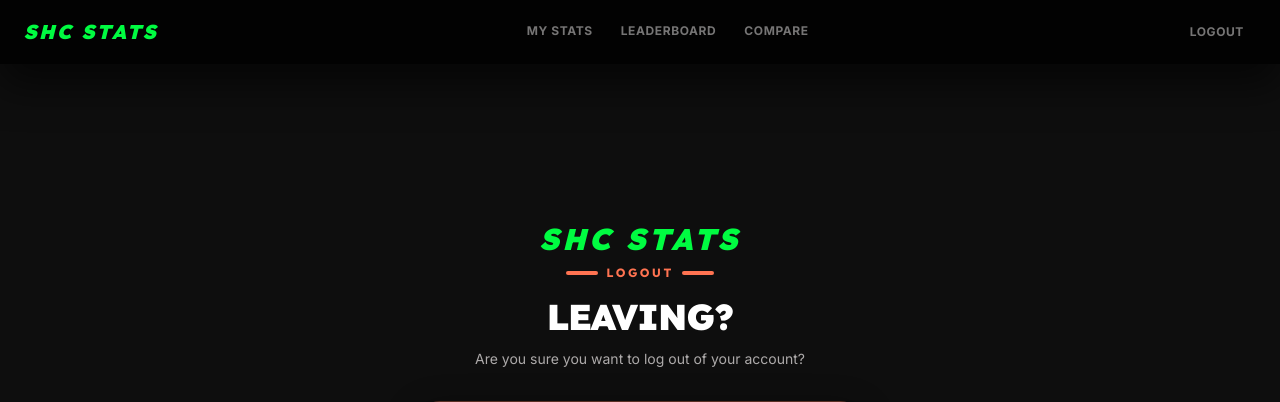
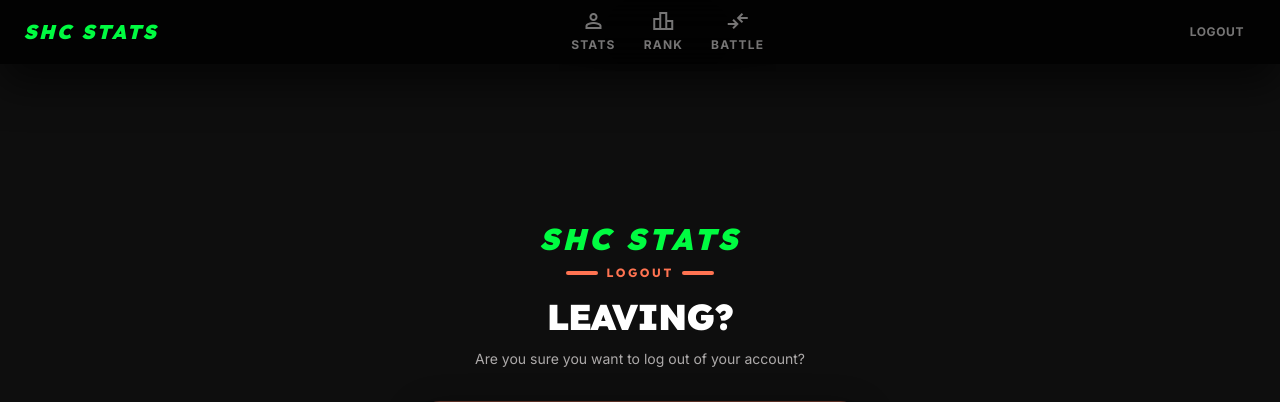
Before and after one commit to SurajNeralla/shc-stats, a Flask app: page /logout in a window 1280 px wide. Shown: the top 402 px of the page. Run offline with Flask 3, Linux system fonts and the light colour scheme; the visitor is signed in with stand-in values (Sample User, id 1); some libraries are stand-ins or nearby versions.

Commit message:
UI: Mobile navigation icons-only fix

```diff
--- a/app.py
+++ b/app.py
@@ -145,13 +145,35 @@ def dashboard():
         if next_wkt_milestone - wickets <= 2 and wickets > 0:
             milestones.append({'name': p['name'], 'type': 'wickets', 'target': next_wkt_milestone, 'diff': next_wkt_milestone - wickets})
 
+    # Fetch all logs for performance trend icons
+    try:
+        all_logs = supabase.table("match_logs").select("*").order("match_date", desc=True).limit(200).execute().data
+    except:
+        all_logs = []
+
     milestones.sort(key=lambda x: x['diff'])
+
+    # Organize logs by player for the form guide
+    player_forms = {}
+    for l in all_logs:
+        pid = str(l.get('player_id'))
+        if pid not in player_forms:
+            player_forms[pid] = []
+        if len(player_forms[pid]) < 5:
+            # Simple form logic: 🟢 (30+ runs / 1+ wkts), 🟡 (10-30 runs), 🔴 (otherwise)
+            score = l.get('runs', 0)
+            wkts = l.get('wickets', 0)
+            if score >= 30 or wkts >= 1: status = 'good'
+            elif score >= 10: status = 'average'
+            else: status = 'low'
+            player_forms[pid].append(status)
 
     return render_template('dashboard.html',
                           players=all_players,
                           search=search,
                           is_admin=is_admin,
-                          milestones=milestones[:5])
+                          milestones=milestones[:5],
+                          player_forms=player_forms)
 
 @app.route('/players/new', methods=['GET', 'POST'])
 def new_player():
--- a/templates/base.html
+++ b/templates/base.html
@@ -163,24 +163,33 @@
         </div>
         <div class="fixed bottom-0 left-0 w-full bg-[#0e0e0e]/95 backdrop-blur-3xl border-t border-outline-variant/20 sm:border-none sm:bg-transparent sm:static sm:w-auto flex overflow-x-auto no-scrollbar items-center gap-6 sm:gap-1 px-6 sm:px-0 py-1 sm:py-0 z-50 shadow-[0_-10px_40px_rgba(0,0,0,0.5)] sm:shadow-none">
             {% if session.get('player_id') %}
-            <a href="{{ url_for('my_stats') }}" class="px-3 py-4 text-xs font-bold uppercase tracking-wider {% if request.endpoint == 'my_stats' %}nav-link-active{% else %}nav-link{% endif %}">
-                My Stats
+            <a href="{{ url_for('my_stats') }}" class="px-3 py-4 flex flex-col items-center gap-1 {% if request.endpoint == 'my_stats' %}nav-link-active{% else %}nav-link{% endif %}" title="My Stats">
+                <span class="material-symbols-outlined">person</span>
+                <span class="text-[8px] font-black uppercase tracking-widest sm:text-xs sm:inline hidden">Stats</span>
             </a>
             {% endif %}
+
             {% if session.get('admin_token') %}
-            <a href="{{ url_for('dashboard') }}" class="px-3 py-4 text-xs font-bold uppercase tracking-wider {% if request.endpoint == 'dashboard' %}nav-link-active{% else %}nav-link{% endif %}">
-                Dashboard
+            <a href="{{ url_for('dashboard') }}" class="px-3 py-4 flex flex-col items-center gap-1 {% if request.endpoint == 'dashboard' %}nav-link-active{% else %}nav-link{% endif %}" title="Dashboard">
+                <span class="material-symbols-outlined">grid_view</span>
+                <span class="text-[8px] font-black uppercase tracking-widest sm:text-xs sm:inline hidden">Roster</span>
             </a>
             {% endif %}
-            <a href="{{ url_for('leaderboard') }}" class="px-3 py-4 text-xs font-bold uppercase tracking-wider {% if request.endpoint == 'leaderboard' %}nav-link-active{% else %}nav-link{% endif %}">
-                Leaderboard
+
+            <a href="{{ url_for('leaderboard') }}" class="px-3 py-4 flex flex-col items-center gap-1 {% if request.endpoint == 'leaderboard' %}nav-link-active{% else %}nav-link{% endif %}" title="Leaderboard">
+                <span class="material-symbols-outlined">leaderboard</span>
+                <span class="text-[8px] font-black uppercase tracking-widest sm:text-xs sm:inline hidden">Rank</span>
             </a>
-            <a href="{{ url_for('compare_players_page') }}" class="px-3 py-4 text-xs font-bold uppercase tracking-wider {% if request.endpoint == 'compare_players_page' %}nav-link-active{% else %}nav-link{% endif %}">
-                Compare
+
+            <a href="{{ url_for('compare_players_page') }}" class="px-3 py-4 flex flex-col items-center gap-1 {% if request.endpoint == 'compare_players_page' %}nav-link-active{% else %}nav-link{% endif %}" title="Compare">
+                <span class="material-symbols-outlined">compare_arrows</span>
+                <span class="text-[8px] font-black uppercase tracking-widest sm:text-xs sm:inline hidden">Battle</span>
             </a>
+
             {% if session.get('admin_token') %}
-            <a href="{{ url_for('new_player') }}" class="px-3 py-4 text-xs font-bold uppercase tracking-wider {% if request.endpoint == 'new_player' %}nav-link-active{% else %}nav-link{% endif %}">
-                Add Player
+            <a href="{{ url_for('new_player') }}" class="px-3 py-4 flex flex-col items-center gap-1 {% if request.endpoint == 'new_player' %}nav-link-active{% else %}nav-link{% endif %}" title="Add Player">
+                <span class="material-symbols-outlined">person_add</span>
+                <span class="text-[8px] font-black uppercase tracking-widest sm:text-xs sm:inline hidden">Add</span>
             </a>
             {% endif %}
         </div>
```
Also changed, not shown: templates/dashboard.html (+12 -0 lines).
